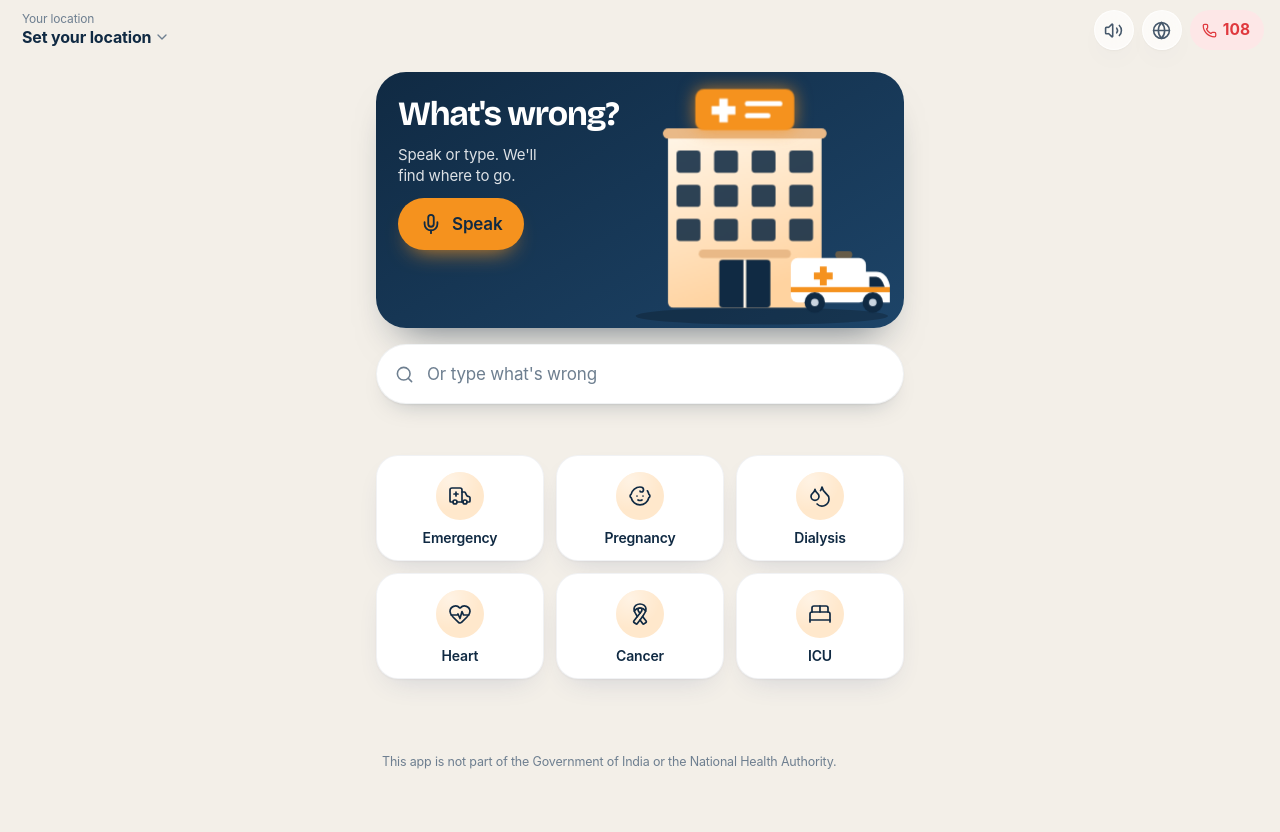
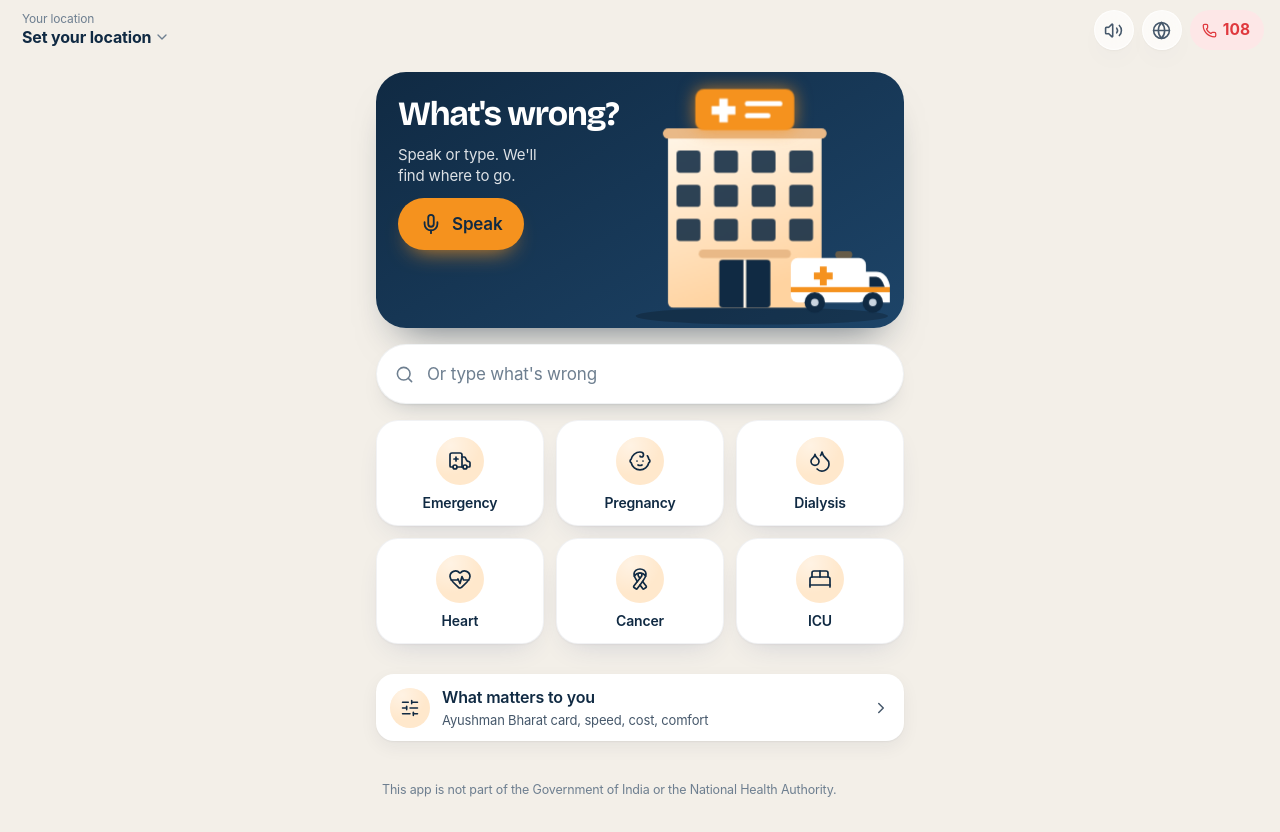
Before and after one commit to manasvialam/Databricks_hackathon, a Next.js app in the folder web/: page / in a window 1280 px wide. Before the commit the page ends 804 px from the top, so only its background shows below. Built offline with nearby package versions, Linux system fonts and the light colour scheme.

Commit message:
Web: What matters to you row on home and results opens the preferences sheet

```diff
--- a/web/app/globals.css
+++ b/web/app/globals.css
@@ -181,6 +181,10 @@ h1, h2, h3, p, blockquote { margin: 0; }
 .row-sub { grid-column: 1 / 2; font-size: 13.5px; color: var(--ink-2); }
 .row-meta { font-variant-numeric: tabular-nums; text-align: right; white-space: nowrap; color: var(--ink-2); font-size: 15px; }
 .chev { color: var(--ink-3); }
+.matters { display: flex; align-items: center; gap: 12px; width: 100%; margin-top: 14px; padding: 12px 14px; border: 0; border-radius: 18px; background: var(--card, #fff); box-shadow: 0 1px 2px rgba(16, 42, 67, 0.06), 0 6px 18px rgba(16, 42, 67, 0.06); text-align: left; font: inherit; color: var(--ink); cursor: pointer; }
+.matters .quick-ico { flex: none; width: 40px; height: 40px; }
+.matters-t { flex: 1; min-width: 0; font-weight: 600; font-size: 16px; display: flex; flex-direction: column; gap: 2px; } .matters-t small { font-weight: 400; font-size: 13px; color: var(--ink-2); }
+.matters .chev { color: var(--ink-2); flex: none; }
 .list-head { display: flex; justify-content: space-between; align-items: center; padding: 0 2px 0 6px; margin-top: 8px; }
 .list-head .link { display: inline-flex; align-items: center; gap: 6px; font-size: 15px; padding: 6px 4px; }
 
--- a/web/components/App.tsx
+++ b/web/components/App.tsx
@@ -543,6 +543,12 @@ export function App() {
                 ))}
               </div>
 
+              <button type="button" className="matters tap" onClick={() => setSheet("prefs")}>
+                <span className="quick-ico"><SlidersHorizontal size={20} strokeWidth={1.8} aria-hidden /></span>
+                <span className="matters-t">{t(lang, "prefs")}<small>{t(lang, "prefsHint")}</small></span>
+                <ChevronRight size={18} className="chev" aria-hidden />
+              </button>
+
               {hospitals.length > 0 && (
                 <>
                   <div style={{ padding: "6px 6px 0" }}>
@@ -560,6 +566,13 @@ export function App() {
             <>
               {rec.notes.length > 0 && <div className="notes">{rec.notes.map((n) => <p key={n.text}><Tx m={n} lang={lang} /></p>)}</div>}
               <Slip r={picked} lang={lang} services={rec.services} origin={loc} onWhy={() => setSheet("why")} onDirections={() => openMap({ name: picked.name, lat: picked.lat, lon: picked.lon, fallbackKm: picked.distanceKm, fallbackMinutes: picked.etaMinutes })} />
+              {rec.results.length <= 1 && (
+                <button type="button" className="matters tap" onClick={() => setSheet("prefs")}>
+                  <span className="quick-ico"><SlidersHorizontal size={20} strokeWidth={1.8} aria-hidden /></span>
+                  <span className="matters-t">{t(lang, "prefs")}<small>{t(lang, "prefsHint")}</small></span>
+                  <ChevronRight size={18} className="chev" aria-hidden />
+                </button>
+              )}
               {rec.results.length > 1 && (
                 <>
                   <div className="list-head">
--- a/web/lib/i18n/en.ts
+++ b/web/lib/i18n/en.ts
@@ -65,6 +65,7 @@ export const en = {
   priv: "Private",
   open24: "Open 24 hours",
   prefs: "What matters to you",
+  prefsHint: "Ayushman Bharat card, speed, cost, comfort",
   card: "Do you have an Ayushman Bharat (PM-JAY) card?",
   yes: "Yes",
   no: "No",
--- a/web/lib/i18n/hi.ts
+++ b/web/lib/i18n/hi.ts
@@ -67,6 +67,7 @@ export const hi: Pack = {
     priv: "निजी",
     open24: "24 घंटे खुला",
     prefs: "आपके लिए क्या ज़रूरी है",
+    prefsHint: "आयुष्मान कार्ड, गति, खर्च, आराम",
     card: "क्या आपके पास आयुष्मान भारत (PM-JAY) कार्ड है?",
     yes: "हाँ",
     no: "नहीं",
--- a/web/lib/i18n/ml.ts
+++ b/web/lib/i18n/ml.ts
@@ -67,6 +67,7 @@ export const ml: Pack = {
     priv: "സ്വകാര്യം",
     open24: "24 മണിക്കൂറും തുറന്നിരിക്കും",
     prefs: "നിങ്ങൾക്ക് എന്താണ് പ്രധാനം",
+    prefsHint: "ആയുഷ്മാൻ കാർഡ്, വേഗം, ചെലവ്, സൗകര്യം",
     card: "നിങ്ങൾക്ക് ആയുഷ്മാൻ ഭാരത് (PM-JAY) കാർഡ് ഉണ്ടോ?",
     yes: "അതെ",
     no: "ഇല്ല",
--- a/web/lib/i18n/ta.ts
+++ b/web/lib/i18n/ta.ts
@@ -67,6 +67,7 @@ export const ta: Pack = {
     priv: "தனியார்",
     open24: "24 மணி நேரமும் திறந்திருக்கும்",
     prefs: "உங்களுக்கு எது முக்கியம்",
+    prefsHint: "ஆயுஷ்மான் அட்டை, வேகம், செலவு, வசதி",
     card: "உங்களிடம் ஆயுஷ்மான் பாரத் (PM-JAY) அட்டை உள்ளதா?",
     yes: "ஆம்",
     no: "இல்லை",
--- a/web/lib/i18n/te.ts
+++ b/web/lib/i18n/te.ts
@@ -67,6 +67,7 @@ export const te: Pack = {
     priv: "ప్రైవేట్",
     open24: "24 గంటలు తెరిచి ఉంటుంది",
     prefs: "మీకు ఏది ముఖ్యం",
+    prefsHint: "ఆయుష్మాన్ కార్డు, వేగం, ఖర్చు, సౌకర్యం",
     card: "మీ దగ్గర ఆయుష్మాన్ భారత్ (PM-JAY) కార్డు ఉందా?",
     yes: "అవును",
     no: "లేదు",
```
Also changed, not shown: 2 other files (tests, documents, lock files or other folders).
